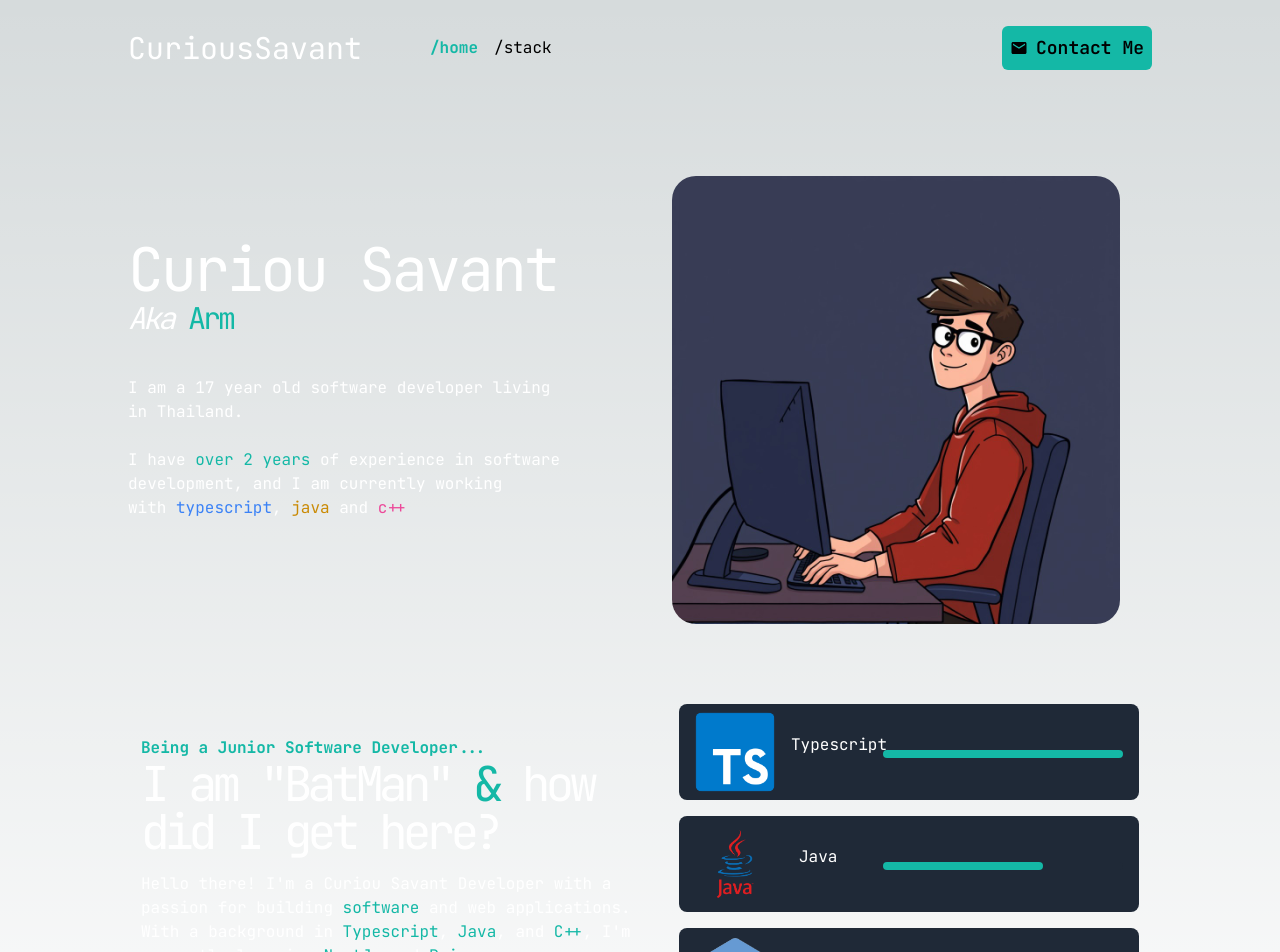
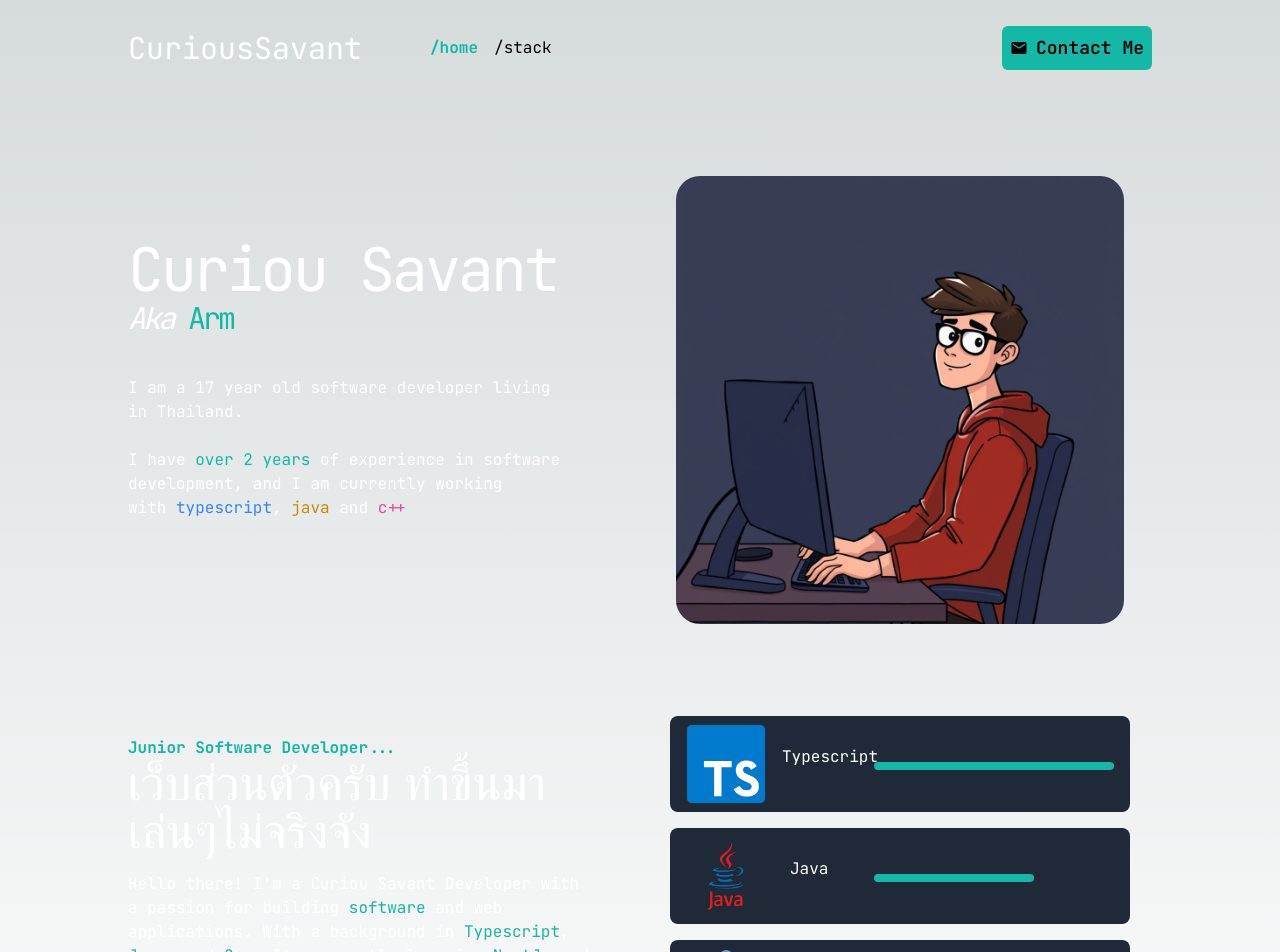
Before and after one commit to CuriousSavant/next-portfolio, a Next.js app: page / in a window 1280 px wide. Shown: the top 952 px of the page. Built offline with nearby package versions, Linux system fonts and the light colour scheme.

Commit message:
Change flexbox structure to grid.

```diff
--- a/components/About.tsx
+++ b/components/About.tsx
@@ -7,13 +7,13 @@ import { FC } from "react";
 
 export const About: FC = () => {
 	return (
-		<div className="w-full mx-auto flex flex-col md:flex-row text-center md:text-left">
-			<div className="w-full md:w-1/2 pt-28 flex flex-col mx-auto">
+		<div className="w-full mx-auto grid grid-cols-1 md:grid-cols-2 gap-4 text-center md:text-left">
+			<div className="flex flex-col pt-28 mx-auto pr-10">
 				<p className="text-md tracking-tightest font-bold">
-					<Highlight>Being a&nbsp;{CONFIG.TITLE}...</Highlight>
+					<Highlight>{CONFIG.TITLE}...</Highlight>
 				</p>
-				<h1 className="text-5xl tracking-[-5px] text-white">
-					I am "BatMan" <Highlight>&amp;</Highlight> how did I get here?
+				<h1 className="text-5xl text-white font-prompt">
+					เว็บส่วนตัวครับ ทำขึ้นมาเล่นๆไม่จริงจัง
 				</h1>
 				<div className="mt-4">
 					<p className="text-white text-md">
@@ -25,7 +25,7 @@ export const About: FC = () => {
 				</div>
 			</div>
 			<h1 className="pt-16 text-3xl font-semibold md:hidden">Language Skill</h1>
-			<div className="flex flex-col items-center justify-center md:mx-auto pt-20 px-4 md:p-0">
+			<div className="flex flex-col items-center justify-center pt-20 md:p-0">
 				{codeData.map((code, index) => (
 					<CodeComponent key={index} {...code} />
 				))}
--- a/components/Hero.tsx
+++ b/components/Hero.tsx
@@ -5,12 +5,11 @@ import { CONFIG } from '@/lib/index'
 import Highlight from './Highlight'
 import { motion } from 'framer-motion'
 
-
 const Hero = () => {
   return (
     <div className='px-2.5 md:p-2 lg:p-0'>
-      <div className='w-full mt-0 md:mt-20 flex flex-row text-center md:text-left'>
-        <div className='flex flex-col w-full md:w-4/5 lg:w-1/2 pt-16 gap-4 mx-auto'>
+      <div className='w-full mt-0 md:mt-20 grid grid-cols-1 md:grid-cols-2 gap-4'>
+        <div className='flex flex-col pt-16 gap-4 mx-auto'>
           <h1 className='text-5xl md:text-6xl tracking-tighter text-white'>
             {CONFIG.NAME}
             <p className="text-3xl hidden md:block">
@@ -47,7 +46,7 @@ const Hero = () => {
             <br />
           </p>
         </div>
-        <div className="md:flex flex-col w-1/2 hidden">
+        <div className="md:flex hidden justify-center items-center">
           <motion.div
             className="flex flex-col items-center justify-center"
             whileHover={{ scale: 1.025 }}
@@ -63,7 +62,6 @@ const Hero = () => {
     </div>
   );
 };
-
 
 interface LanguageLinkProps {
   name: string;
@@ -82,4 +80,4 @@ const LanguageLink = ({ name, href, color }: LanguageLinkProps) => {
   );
 };
 
-export default Hero
+export default Hero;
--- a/pages/_app.tsx
+++ b/pages/_app.tsx
@@ -4,7 +4,7 @@ import Navbar from "@/components/Navbar";
 import Footer from "@/components/Footer";
 import { JetBrains_Mono } from 'next/font/google'
 
-const inter = JetBrains_Mono({ subsets: ["cyrillic"] })
+const inter = JetBrains_Mono({ subsets: ["cyrillic-ext"] })
 
 export default function App({ Component, pageProps }: AppProps) {
   return (
--- a/styles/globals.css
+++ b/styles/globals.css
@@ -1,6 +1,8 @@
 @tailwind base;
 @tailwind components;
 @tailwind utilities;
+
+@import url('https://fonts.googleapis.com/css2?family=Prompt:ital,wght@0,100;0,200;0,300;0,400;0,500;0,600;0,700;0,800;0,900;1,100;1,200;1,300;1,400;1,500;1,600;1,700;1,800;1,900&display=swap');
 
 :root {
   --foreground-rgb: 0, 0, 0;
--- a/tailwind.config.ts
+++ b/tailwind.config.ts
@@ -13,6 +13,9 @@ const config: Config = {
         "gradient-conic":
           "conic-gradient(from 180deg at 50% 50%, var(--tw-gradient-stops))",
       },
+      fontFamily: {
+        prompt: ["Prompt", "sans-serif"],
+      },
     },
   },
   plugins: [],
```
